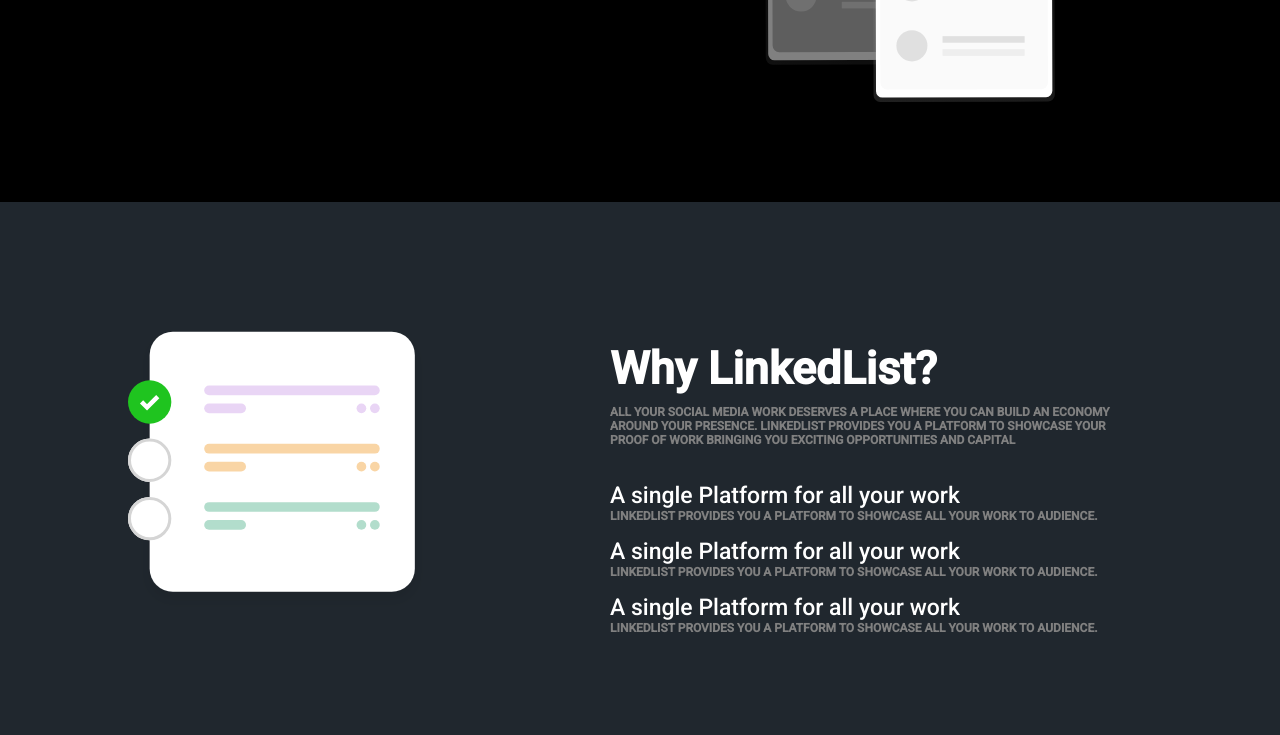
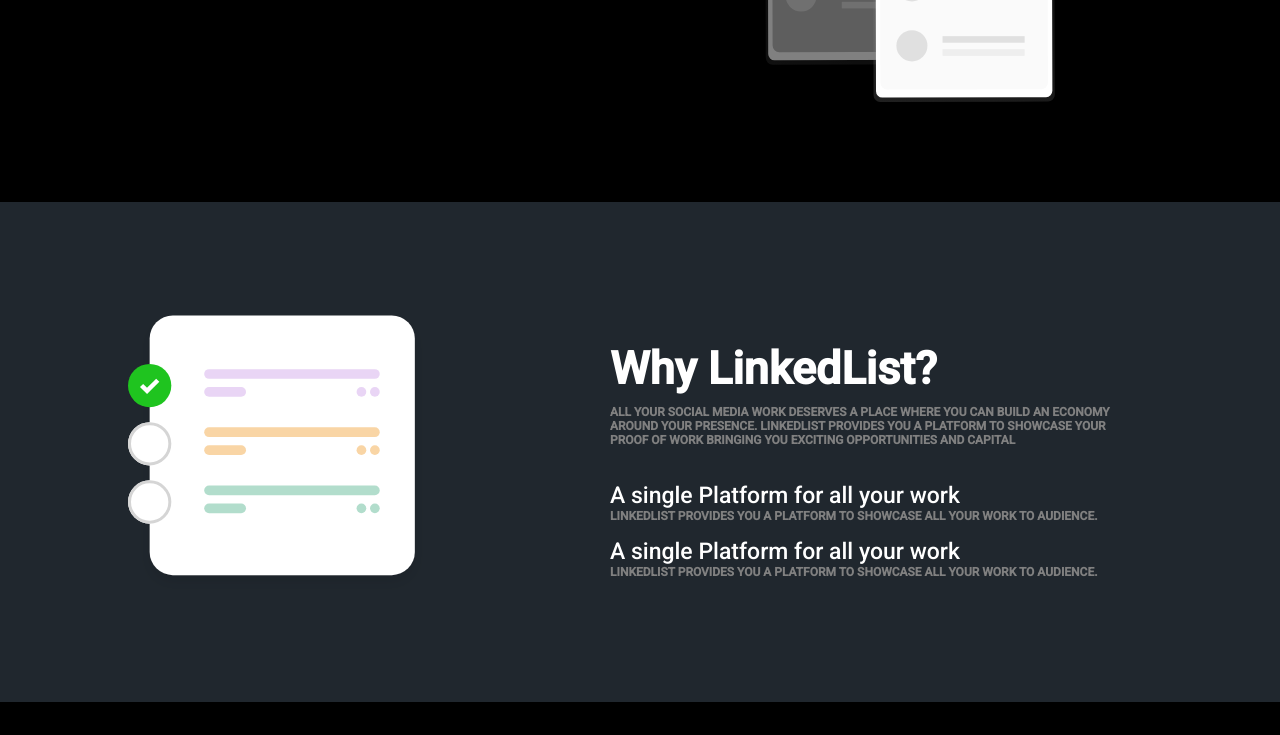
Before and after one commit to OtakuStanYoutube/test-site, a website: page index.html in a window 1280 px wide. Shown: the part 432-1167 px from the top of the page. After the commit the page ends 1134 px from the top, so only its background shows below. Drawn offline with Linux system fonts and the light colour scheme.

Commit message:
fix: 1. Removing a duplicate feature div from index.html

```diff
--- a/index.html
+++ b/index.html
@@ -65,10 +65,6 @@
               <h5> A single Platform for all your work</h5>
               <p class="subhead">LinkedList provides you a platform to showcase all your work to audience.</p>
             </div>
-            <div class="feature">
-              <h5> A single Platform for all your work</h5>
-              <p class="subhead">LinkedList provides you a platform to showcase all your work to audience.</p>
-            </div>
           </div>
         </div>
       </div>
```
